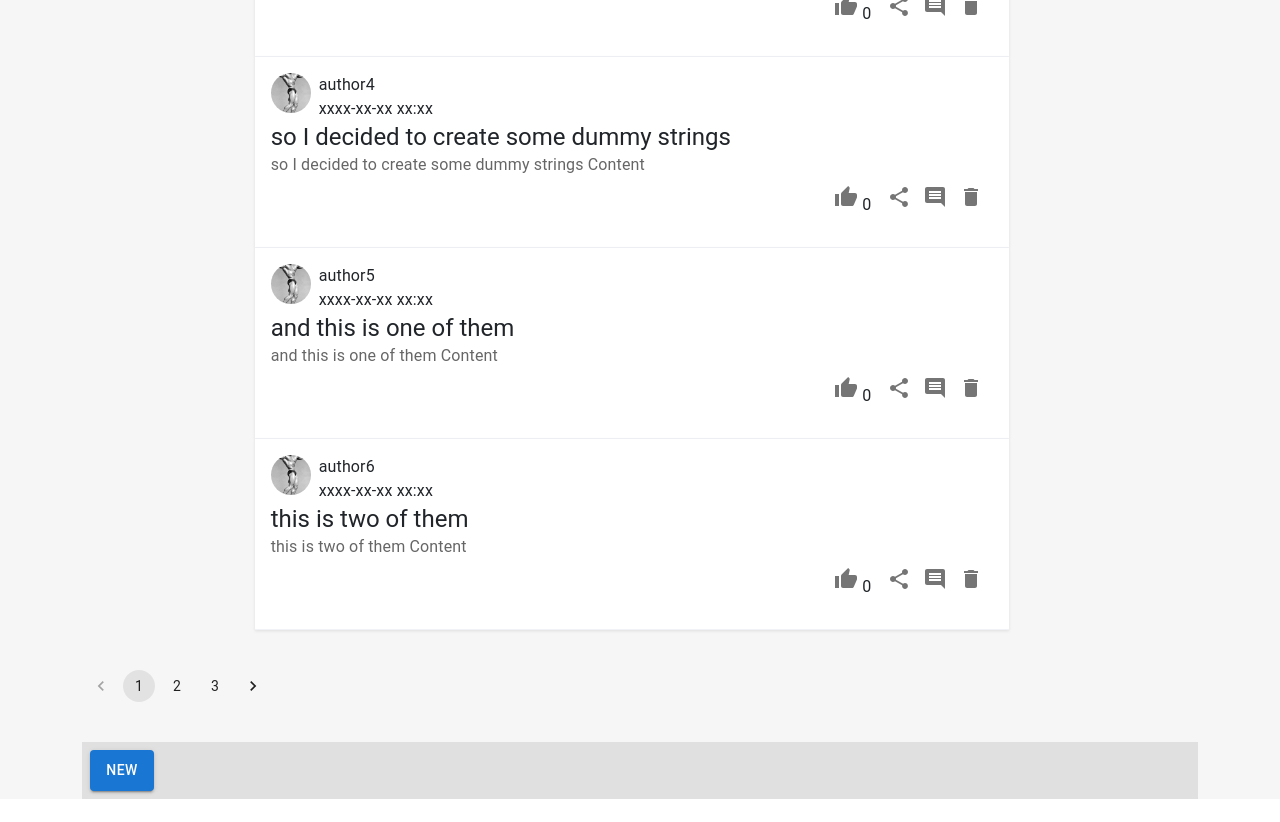
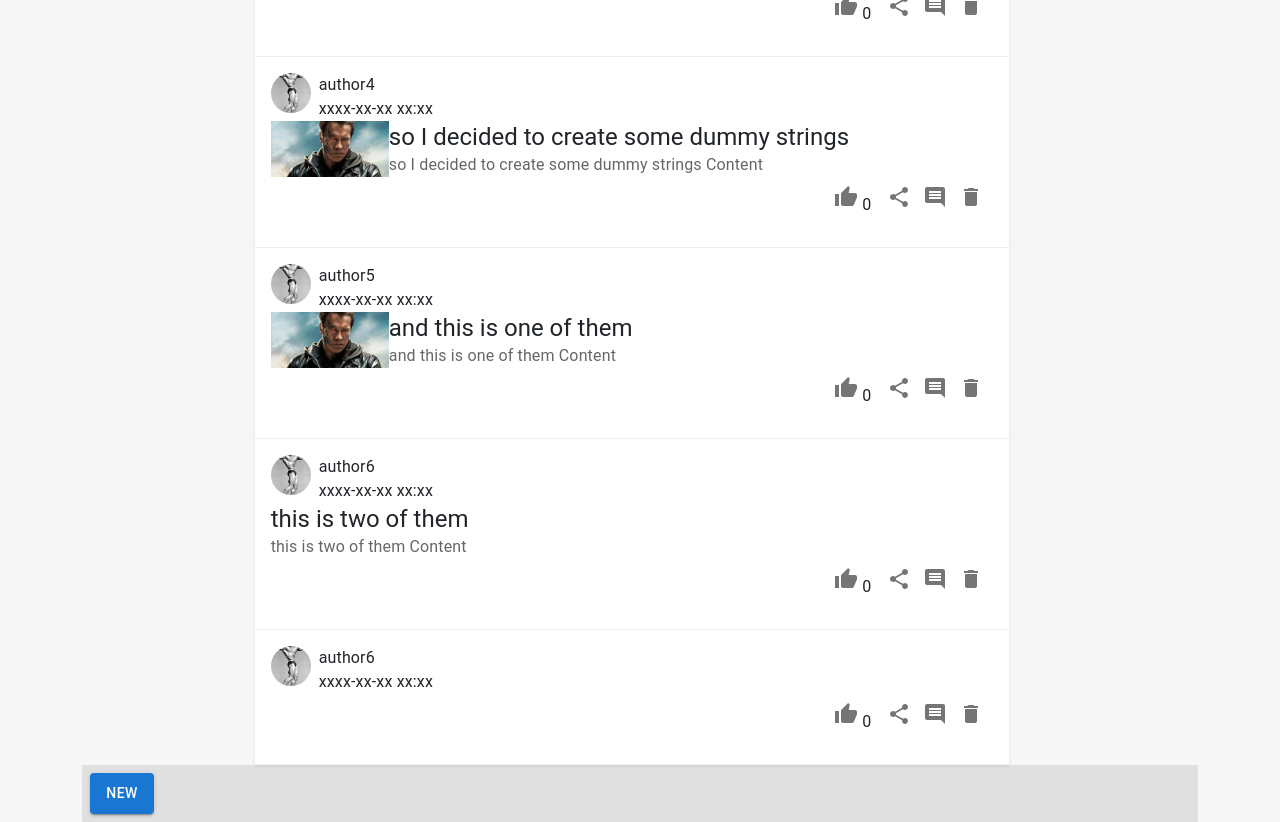
Before and after one commit to Frieda0315/404, a React (Create React App) app: page / in a window 1280 px wide. Shown: the part 780-1602 px from the top of the page. Before the commit the page ends 1579 px from the top, so only its background shows below. Built offline with nearby package versions, Linux system fonts and the light colour scheme.

Commit message:
fix posts with both text and image

```diff
--- a/src/components/MainPage.js
+++ b/src/components/MainPage.js
@@ -1,5 +1,5 @@
 import PostStream from "./PostStream";
-import { CardMedia, CardActionArea, Typography } from "@material-ui/core";
+import { Typography } from "@material-ui/core";
 
 function MainPage() {
   return (
--- a/src/components/PostStream.js
+++ b/src/components/PostStream.js
@@ -55,16 +55,10 @@ const useStyles = makeStyles(() => ({
 }));
 
 // dummy val
-const tempSummary = "poster body summary";
 const tempPostOnClick = (ev) => {
   console.log("clicked a post");
 };
-const tempVoteOnClick = (ev) => {
-  console.log("vote clicked");
-};
-const tempViewProfile = (ev) => {
-  console.log("view profile");
-};
+
 const dummyImages = [dummy_image, dummy_image1, null];
 const tempPostList = [
   {
@@ -108,6 +102,13 @@ const tempPostList = [
     author: "author6",
     date: "xxxx-xx-xx xx:xx",
     id: "6",
+  },
+  {
+    title: "",
+    content: "this is two of them Content",
+    author: "author6",
+    date: "xxxx-xx-xx xx:xx",
+    id: "7",
   },
 ];
 
@@ -157,9 +158,9 @@ function PostStream() {
               onClick={tempPostOnClick}
               className={styleClasses.clickBox}
             >
-              {post != null ? (
+              {post.title.length > 0 ? (
                 <Grid container>
-                  {dummyImages[post.content.length % 3] != null ? null : (
+                  {dummyImages[post.title.length % 3] != null ? null : (
                     <Grid item xs={2} className={styleClasses.postImage}>
                       <CardMedia
                         component="img"
@@ -250,12 +251,12 @@ function PostStream() {
       >
         {postStream}
       </Grid>
-      <Pagination
+      {/* <Pagination
         count={3}
         page={page}
         onChange={changePage}
         className={styleClasses.pagination}
-      />
+      /> */}
     </div>
   );
 }
```
